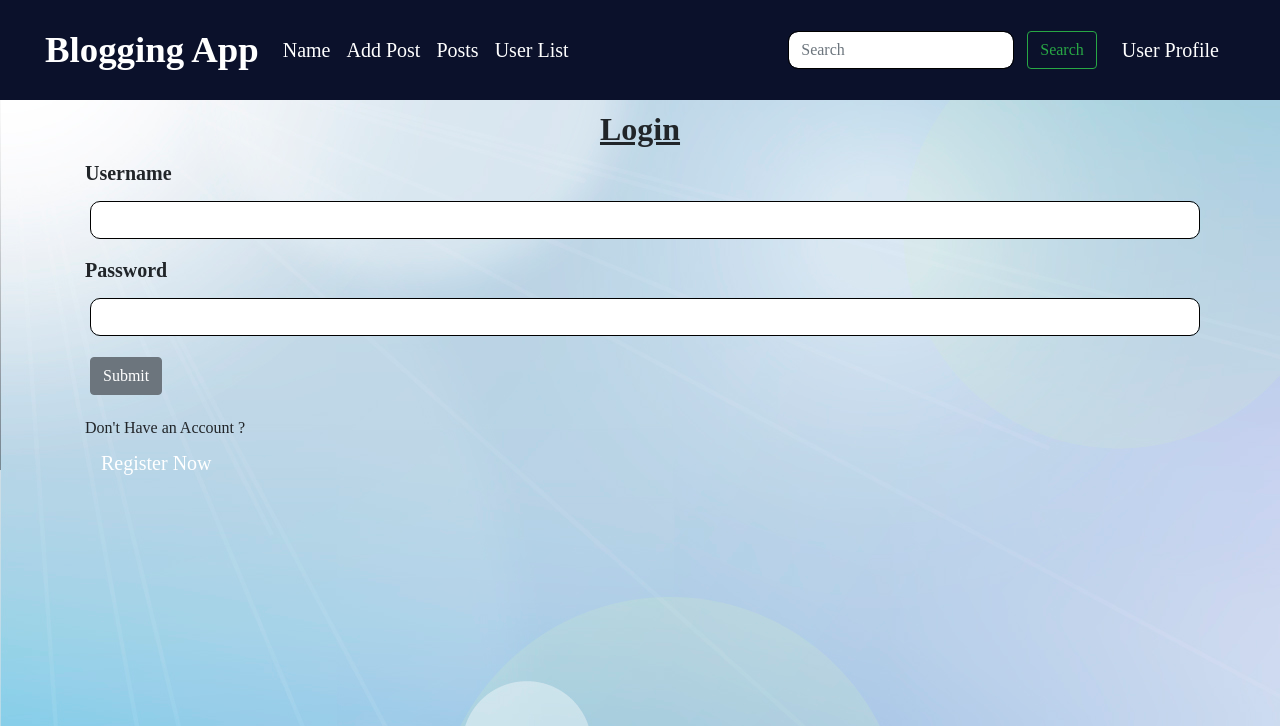
After one commit to Gaurish17sharma/Flask-blog, a Flask app: page /login in a window 1280 px wide. The commit adds this page. Shown: the top 726 px of the page. Run offline with Flask 3, Linux system fonts and the light colour scheme.

Commit message:
login and signup

```diff
--- a/forms.py
+++ b/forms.py
@@ -8,7 +8,7 @@ class NameForm(FlaskForm):
     submit = SubmitField('Submit')
 
 class UserForm(FlaskForm):
-    username = StringField('Name', validators=[DataRequired()])
+    username = StringField('Username', validators=[DataRequired()])
     email = StringField('Email', validators=[DataRequired()])
     fav_color = StringField('Favourite Color')
     password_hash = PasswordField('Password', [
@@ -19,7 +19,7 @@ class UserForm(FlaskForm):
     submit = SubmitField('Submit')
 
 class UserUpdationForm(FlaskForm):
-    username = StringField('Name', validators=[DataRequired()])
+    username = StringField('Username', validators=[DataRequired()])
     email = StringField('Email', validators=[DataRequired()])
     fav_color = StringField('Favourite Color')
     submit = SubmitField('Submit')
@@ -30,3 +30,8 @@ class Postform(FlaskForm):
     author = StringField('Author', validators=[DataRequired()])
     slug = StringField('Slug', validators=[DataRequired()])
     submit = SubmitField('Submit')
+
+class Loginform(FlaskForm):
+    username = StringField('Username', validators=[DataRequired()])
+    password_hash = PasswordField('Password',[validators.DataRequired()] )
+    submit = SubmitField('Submit')
--- a/home.py
+++ b/home.py
@@ -1,11 +1,12 @@
 from flask import Flask , render_template , flash , redirect , url_for
-from forms import NameForm , UserForm , UserUpdationForm , Postform
+from forms import NameForm , UserForm , UserUpdationForm , Postform , Loginform
 from config import Config
 from flask_sqlalchemy import SQLAlchemy
 from flask_migrate import Migrate
 from os import environ
 from datetime import datetime , timezone , date
 from werkzeug.security import generate_password_hash , check_password_hash
+from flask_login import LoginManager , UserMixin , login_user , login_required , logout_user , current_user
 
 # flask instance
 app = Flask(__name__)
@@ -21,6 +22,46 @@ db = SQLAlchemy(app)
 app.app_context().push()
 migrate = Migrate(app , db)
 
+#flask-login
+login_manager = LoginManager()
+login_manager.init_app(app)
+login_manager.login_view= 'login'
+
+@login_manager.user_loader
+def load_user(user_id):
+    return Users.query.get(int(user_id))
+
+#creating login page
+@app.route('/login', methods =['GET','POST'])
+def login():
+    form = Loginform()
+    if form.validate_on_submit():
+        user = Users.query.filter_by(username = form.username.data).first()
+        if user:
+            if check_password_hash(user.password_hash , form.password_hash.data):
+                login_user(user)
+                flash('Login Successful!!!')
+                return redirect(url_for('dashboard'))
+            else:
+                flash('Wrong Password - Try Again...')
+        else:
+            flash('This User Does not Exist')
+    return render_template('login.html' ,
+                       form = form)
+
+@app.route('/logout', methods=['GET','POST'])
+def logout():
+    logout_user()
+    flash('You have been Logged Out')
+    return redirect(url_for('login'))
+
+
+#creating User Dashboard page
+@app.route('/dashboard', methods =['GET','POST'])
+@login_required
+def dashboard():
+    return render_template('dashboard.html')
+
 #creating blog model
 class Posts(db.Model):
     id = db.Column(db.Integer, primary_key=True)
@@ -32,6 +73,7 @@ class Posts(db.Model):
 
 #adding posts
 @app.route('/add_post', methods=['GET','POST'])
+@login_required
 def add_post():
     title = None
     form = Postform()
@@ -62,6 +104,7 @@ def view_post(id):
 
 #update post
 @app.route('/update_post/<int:id>' , methods = ['GET','POST'])
+@login_required
 def update_post(id):
     form = Postform()
     updating_post = Posts.query.get_or_404(id)
@@ -90,6 +133,7 @@ def update_post(id):
 
 #deleting a post
 @app.route('/delete_post/<int:id>' , methods = ['GET','POST'])
+@login_required
 def delete_post(id):
     deleting_post = Posts.query.get_or_404(id)
     try:
@@ -116,11 +160,10 @@ def blog_post():
 
 
 # creating a User model
-class Users(db.Model):
+class Users(db.Model, UserMixin):
     id = db.Column(db.Integer, primary_key=True)
-    username = db.Column(db.String(80), nullable=False)
+    username = db.Column(db.String(80), nullable=False , unique=True)
     email = db.Column(db.String(120), unique=True, nullable=False)
-    fav_color = db.Column(db.String(120))
     date_added = db.Column(db.DateTime , default = datetime.now(timezone.utc))
     password_hash = db.Column(db.String(128))
 
@@ -149,18 +192,16 @@ def add_user():
             hashed_password = generate_password_hash(form.password_hash.data, method='pbkdf2:sha256')
             user = Users(username = form.username.data,
                          email = form.email.data,
-                         fav_color = form.fav_color.data,
                          password_hash = hashed_password)
             db.session.add(user)
             db.session.commit()
         username = form.username.data
         form.username.data = ' '
         form.email.data = ' '
-        form.fav_color.data = ' '
         flash("User Added Successfully!!!")
 
     my_users = Users.query.order_by(Users.id)
-    return render_template('add_user.html' ,
+    return render_template('signup.html' ,
                            form = form,
                            username = username,
                            my_users = my_users)
@@ -175,7 +216,6 @@ def update_list(id):
     if form.validate_on_submit():
         updating_users.username =  form.username.data
         updating_users.email = form.email.data
-        updating_users.fav_color = form.fav_color.data
         try:
             print("does validate...")
             db.session.commit()
--- a/static/css/navbar.css
+++ b/static/css/navbar.css
@@ -21,3 +21,48 @@
     color: white;
     font-size: 20px;
 }
+
+
+.menu {
+    position: relative;
+    display: inline-block;
+    text-align: center;
+  }
+
+  .dropdown-menu {
+    display: none;
+    position:absolute;
+    margin-right: 230px;
+    border-radius: 10px;
+    background-color: rgba(9, 10, 14, 0.7);
+    box-shadow: 0px 8px 26px 0px rgba(0, 0, 0, 0.2);
+    z-index: 1;
+  }
+
+  .dropdown-menu a{
+    display: block;
+    gap: 5px;
+    font-size: 20px;
+    margin-bottom: 10px;
+    text-align: center;
+
+  }
+
+  .dropdown-menu a {
+    text-decoration: underline;
+  }
+
+  .menu:hover .dropdown-menu {
+    display: block;
+  }
+
+  .dropdown-menu ul{
+    padding-inline-start: 0px;
+    padding: 10px;
+    margin-top: 10px;
+  }
+
+  .dropdown_btn{
+    font-size: 20px;
+    color: white;
+  }
--- /dev/null
+++ b/templates/login.html
@@ -0,0 +1,44 @@
+{% extends "base.html" %}
+
+{% block content %}
+
+{% for message in get_flashed_messages() %}
+
+<div class="alert alert-warning alert-dismissible fade show mt-4" role="alert">
+    {{message}}
+    <button type="button" class="close" data-dismiss="alert" aria-label="Close">
+        <span aria-hidden="true">&times;</span>
+    </button>
+</div>
+
+{% endfor %}
+
+<h2>Login</h2>
+<form action="" method="POST">
+    {{ form.hidden_tag() }}
+    <p>
+        {{ form.username.label(
+        class="form-label"
+        ) }}<br>
+        {{ form.username(
+        class="form-control") }}
+    </p>
+    <p>
+        {{ form.password_hash.label(
+            class="form-label"
+        ) }}
+        <br>
+        {{ form.password_hash(
+        class="form-control") }}
+    </p>
+    <p>
+        {{ form.submit(
+        class="btn btn-secondary"
+        ) }}
+    </p>
+    <p>
+        Don't Have an Account ? <a class="nav-link" href="{{ url_for('add_user') }}">Register Now</a>
+    </p>
+</form>
+
+{% endblock %}
--- a/templates/user.html
+++ /dev/null
@@ -1,5 +0,0 @@
-{% extends  "base.html" %}
-
-{% block content %}
-        <h1> Hello, {{ name }} !</h1>
-{% endblock %}
```
Also changed, not shown: templates/signup.html (renamed from templates/add_user.html, +1 -8 lines), static/css/dashboard.css (added).
